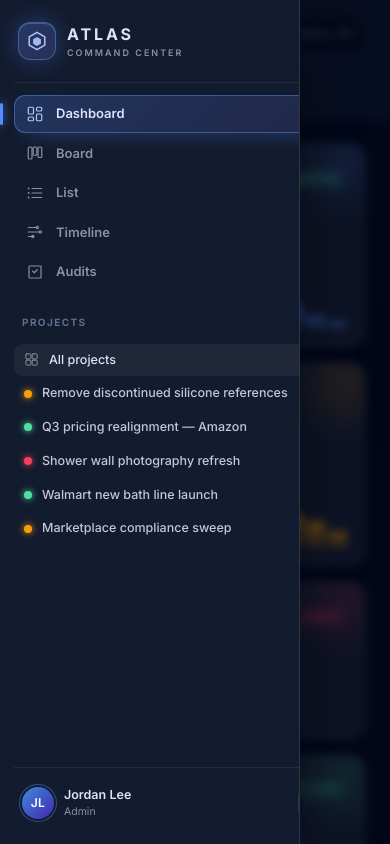
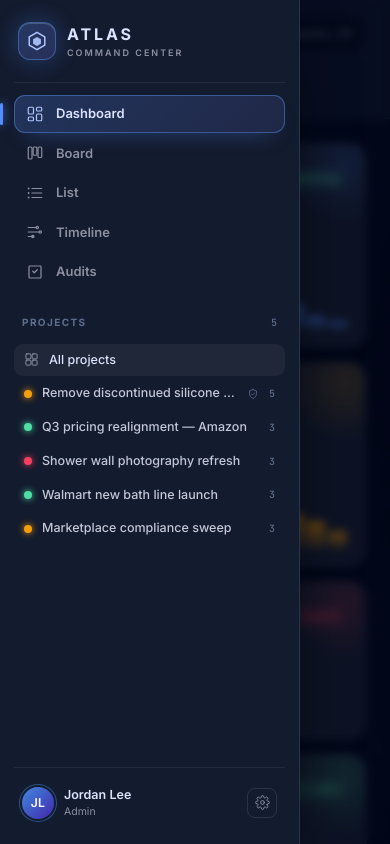
Before and after one commit to trumbullecommerce-arch/Atlas, a Next.js app: page / in a window 390 px wide. Both pictures are taken after a click on the button 43 px from the left and 33 px from the top of the page. Built offline with nearby package versions, Linux system fonts and the light colour scheme.

Commit message:
Atlas: fix collapsible drawer width so settings gear is visible

```diff
--- a/components/shell/Sidebar.tsx
+++ b/components/shell/Sidebar.tsx
@@ -132,7 +132,7 @@ export function SidebarContent({
   }
 
   return (
-    <div style={{ display: "flex", flexDirection: "column", height: "100%", padding: "18px 14px", gap: 6 }}>
+    <div style={{ display: "flex", flexDirection: "column", height: "100%", width: "100%", minWidth: 0, padding: "18px 14px", gap: 6 }}>
       <Logo />
 
       <div style={{ height: 1, background: "var(--border-soft)", margin: "12px 0 6px" }} />
```
